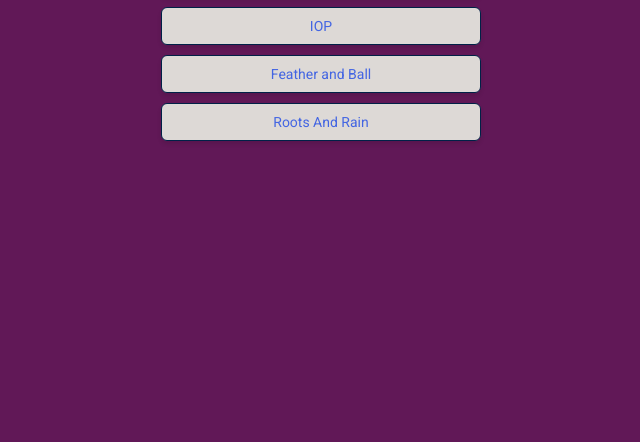
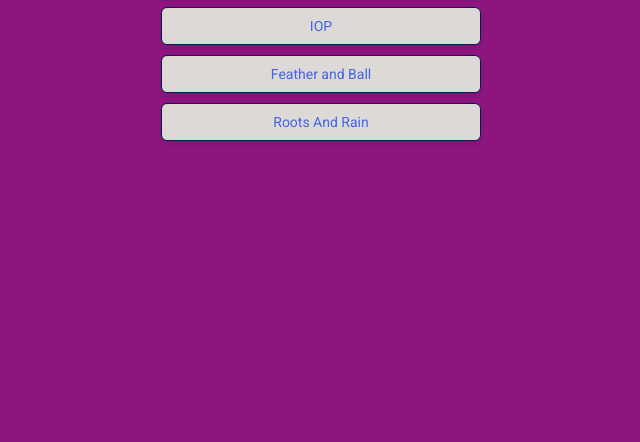
Before and after one commit to hm-281/links, a plain HTML site: page index.html in a window 1280 px wide. Shown: the part 358-800 px from the top of the page, without its empty margins (319-959 px from the left). Drawn offline with Linux system fonts and the light colour scheme.

Commit message:
Update styles.css

```diff
--- a/styles.css
+++ b/styles.css
@@ -6,7 +6,7 @@
 
 body {
   font-family: 'Roboto', sans-serif;
-  background-color: #611857;
+  background-color: #8e157e;
   display: flex;
   justify-content: center;
   align-items: center;
```
